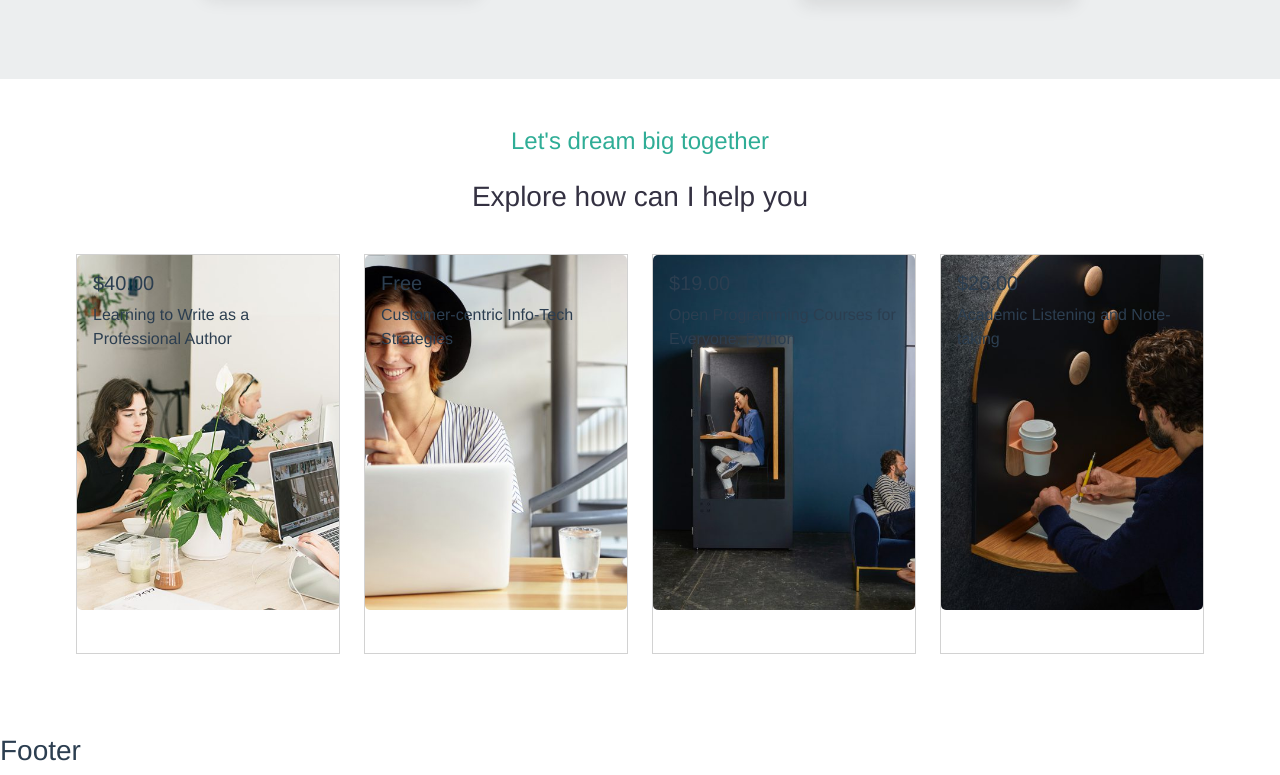
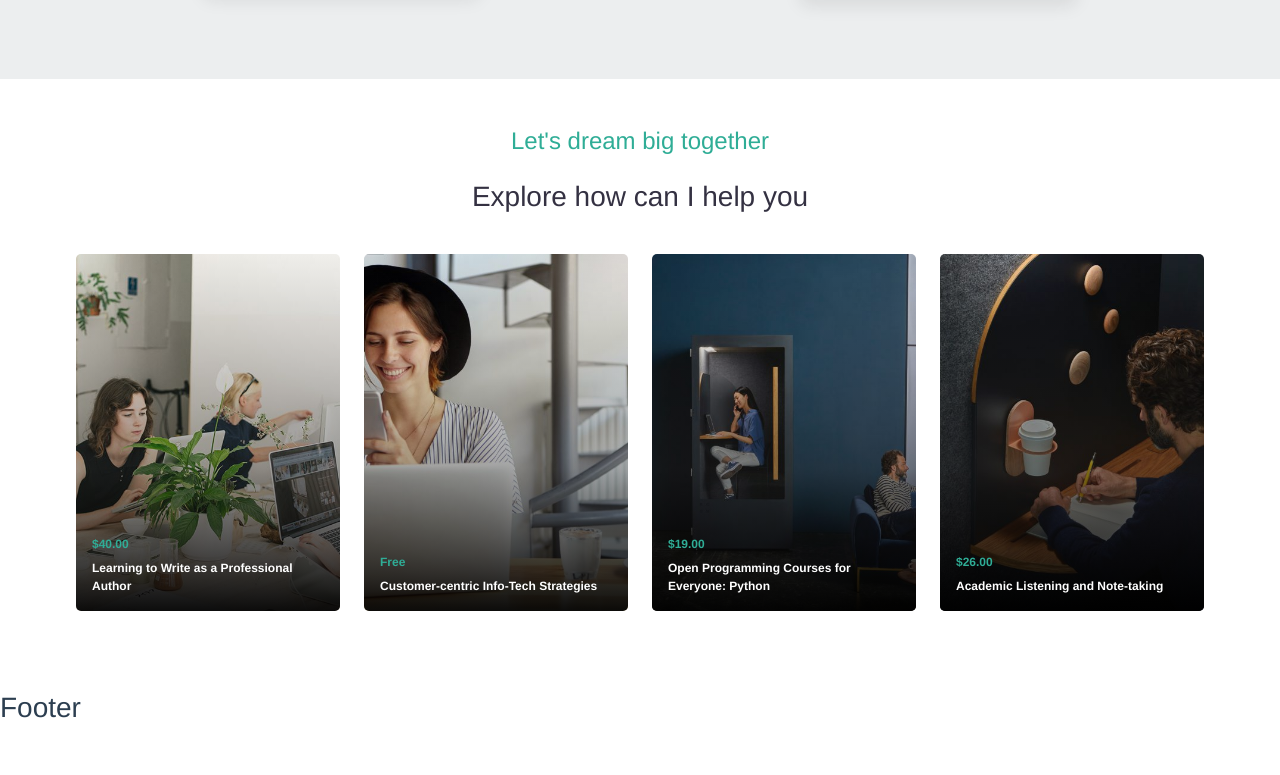
Before and after one commit to Antonius131/proj-html-vuejs, a Vue app: page / in a window 1280 px wide. Shown: the part 1654-2429 px from the top of the page. After the commit the page ends 2387 px from the top, so only its background shows below. Built offline with nearby package versions, Linux system fonts and the light colour scheme.

Commit message:
CourseCards: styling cards

```diff
--- a/src/components/main/CourseCards.vue
+++ b/src/components/main/CourseCards.vue
@@ -5,11 +5,13 @@
          v-for="(course, index) in coursesCards"
          :key="index"
       >
-         <div class="card rounded-0">
+         <div class="card">
             <img :src="course.imgPath" class="card-img" alt="card-img">
             <div class="card-img-overlay">
-               <h5 class="card-title">{{ course.price }}</h5>
-               <p class="card-text">{{ course.text }}</p>
+               <div class="card-body text-white">
+                  <h6 class="card-title">{{ course.price }}</h6>
+                  <p class="card-text">{{ course.text }}</p>
+               </div>
             </div>
          </div>
       </div>
@@ -52,10 +54,32 @@ export default {
 
    .row {
       padding: 2rem 4rem;
+
+      .card {
+         border: none;
+
+         .card-img-overlay {
+            background: linear-gradient(0deg, rgba(0,0,0,.95) 0%, rgba(33,33,33,0.4) 40%, rgba(255,255,255,0) 100%);
+
+            .card-body {
+               position: absolute;
+               bottom: 0;
+               left: 0;
+
+               h6,
+               p {
+                  font-size: $nav_items;
+                  font-weight: 800;
+               }
+
+               h6 {
+                  color: $brand_secondary;
+               }
+
+            }
+         }
+      }
    }
 
-   .card {
-      height: 400px;
-   }
 
 </style>
```
